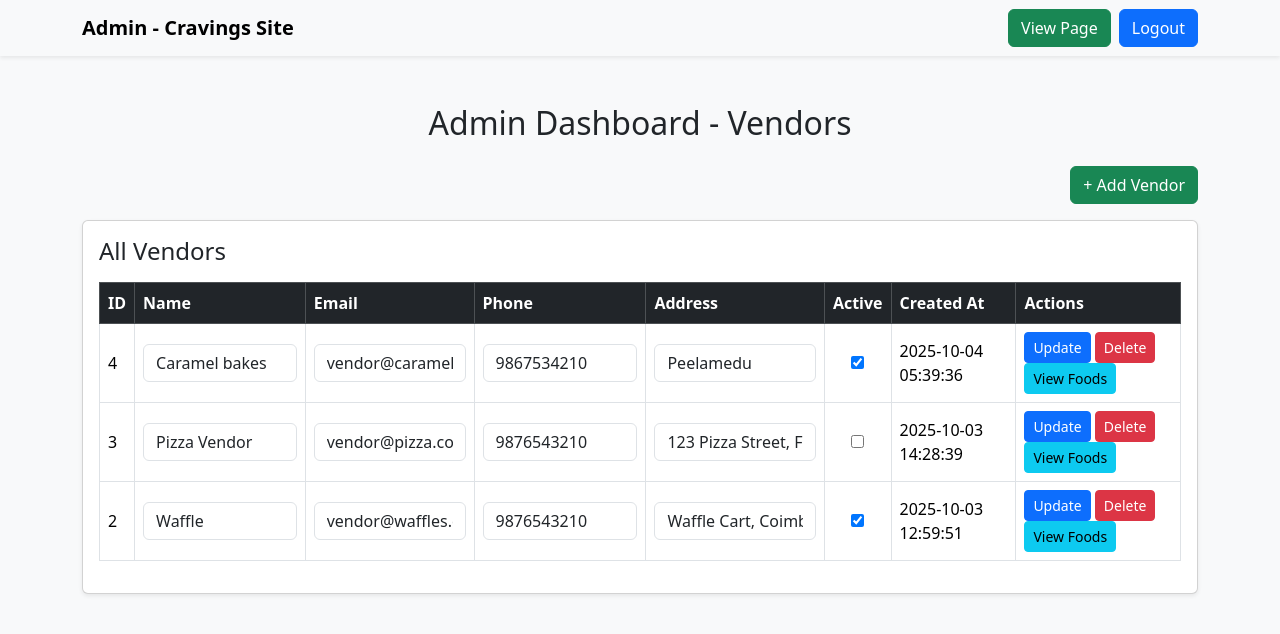
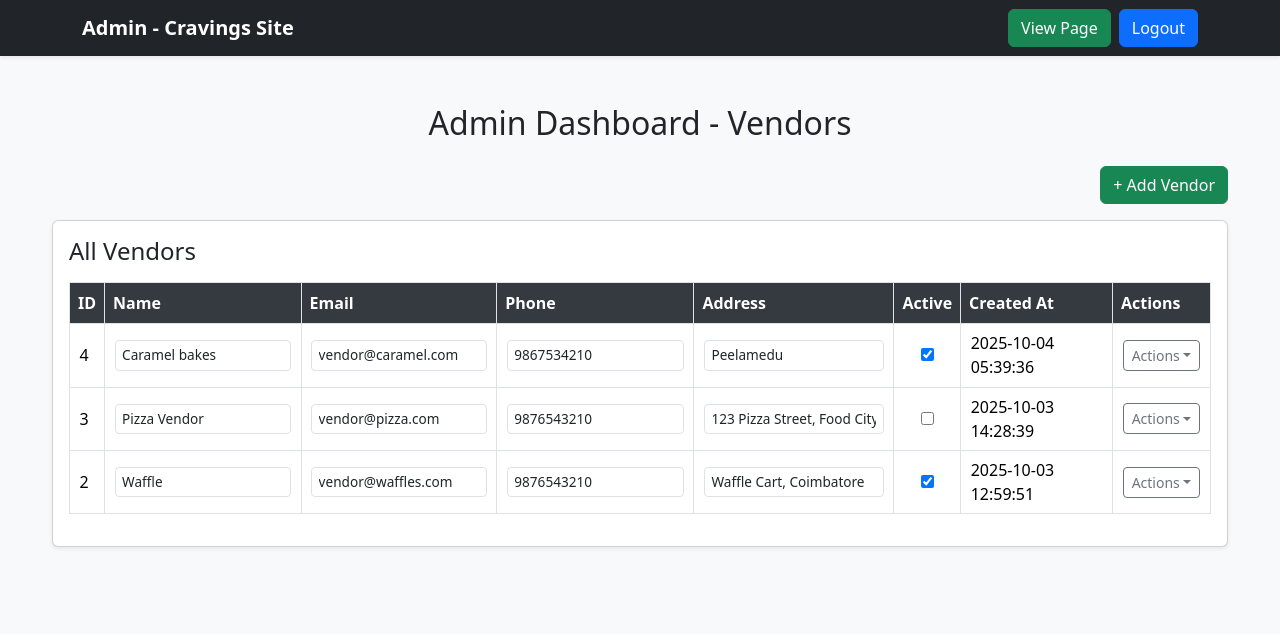
Before and after one commit to HariRooshan/foodie, a PHP site: page /dashboard_admin.php in a window 1280 px wide. Shown: the top 634 px of the page. Run offline with PHP 8.4, Linux system fonts and the light colour scheme; a user stored in the database is signed in; data comes from the database, SQL or seed files in the repository.

Commit message:
ui change in admin dashboard

```diff
--- a/dashboard_admin.php
+++ b/dashboard_admin.php
@@ -67,9 +67,37 @@ if (isset($_GET['vendor_id'])) {
     <meta charset="UTF-8">
     <title>Admin Dashboard - Vendors</title>
     <link href="https://cdn.jsdelivr.net/npm/bootstrap@5.3.2/dist/css/bootstrap.min.css" rel="stylesheet">
+    <style>
+        /* Make tables more readable and less cramped */
+        .table-custom thead th {
+            vertical-align: middle;
+            background: #343a40;
+            color: #fff;
+        }
+        .table-custom tbody td {
+            padding: .45rem .6rem;
+            vertical-align: middle;
+        }
+        /* make inline form controls smaller to fit in table */
+        .table-custom .form-control-sm {
+            padding: .25rem .4rem;
+            font-size: .85rem;
+            height: auto;
+        }
+        .action-btns .btn {
+            margin-right: .25rem;
+        }
+        /* responsive tweaks */
+        @media (max-width: 767px) {
+            .table-custom thead { display: none; }
+            .table-custom tbody td { display: block; width: 100%; }
+            .table-custom tbody tr { margin-bottom: 1rem; display: block; border: 1px solid #e9ecef; border-radius: 6px; }
+            .table-custom tbody td:before { content: attr(data-label); font-weight: 600; display: inline-block; width: 110px; }
+        }
+    </style>
 </head>
 <body class="bg-light">
-<nav class="navbar navbar-expand-lg bg-light shadow-sm">
+<nav class="navbar navbar-expand-lg navbar-dark bg-dark shadow-sm">
     <div class="container">
         <!-- Brand on the left -->
         <a class="navbar-brand fw-bold" href="#">Admin - Cravings Site</a>
@@ -82,7 +110,7 @@ if (isset($_GET['vendor_id'])) {
     </div>
 </nav>
 
-<div class="container mt-5">
+<div class="container mt-5 dashboard-inner">
     <h2 class="mb-4 text-center">Admin Dashboard - Vendors</h2>
 
     <?php if ($success): ?>
@@ -99,8 +127,8 @@ if (isset($_GET['vendor_id'])) {
         <div class="card-body">
             <h4 class="card-title mb-3">All Vendors</h4>
             <div class="table-responsive">
-                <table class="table table-bordered table-hover align-middle">
-                    <thead class="table-dark">
+                <table class="table table-bordered table-hover align-middle table-custom">
+                    <thead>
                         <tr>
                             <th>ID</th>
                             <th>Name</th>
@@ -118,17 +146,24 @@ if (isset($_GET['vendor_id'])) {
                             <tr>
                                 <form method="POST">
                                     <input type="hidden" name="vendor_id" value="<?= $v['vendor_id'] ?>">
-                                    <td><?= $v['vendor_id'] ?></td>
-                                    <td><input type="text" name="name" class="form-control" value="<?= htmlspecialchars($v['name']) ?>"></td>
-                                    <td><input type="email" name="email" class="form-control" value="<?= htmlspecialchars($v['email']) ?>"></td>
-                                    <td><input type="text" name="phone" class="form-control" value="<?= htmlspecialchars($v['phone']) ?>"></td>
-                                    <td><input type="text" name="address" class="form-control" value="<?= htmlspecialchars($v['address']) ?>"></td>
-                                    <td class="text-center"><input type="checkbox" name="is_active" <?= $v['is_active'] ? 'checked' : '' ?>></td>
-                                    <td><?= $v['created_at'] ?></td>
-                                    <td>
-                                        <button type="submit" name="update_vendor" class="btn btn-sm btn-primary">Update</button>
-                                        <button type="submit" name="delete_vendor" class="btn btn-sm btn-danger" onclick="return confirm('Are you sure you want to delete this vendor?')">Delete</button>
-                                        <a href="dashboard_admin.php?vendor_id=<?= $v['vendor_id'] ?>" class="btn btn-sm btn-info">View Foods</a>
+                                    <td data-label="ID"><?= $v['vendor_id'] ?></td>
+                                    <td data-label="Name"><input type="text" name="name" class="form-control form-control-sm" value="<?= htmlspecialchars($v['name']) ?>"></td>
+                                    <td data-label="Email"><input type="email" name="email" class="form-control form-control-sm" value="<?= htmlspecialchars($v['email']) ?>"></td>
+                                    <td data-label="Phone"><input type="text" name="phone" class="form-control form-control-sm" value="<?= htmlspecialchars($v['phone']) ?>"></td>
+                                    <td data-label="Address"><input type="text" name="address" class="form-control form-control-sm" value="<?= htmlspecialchars($v['address']) ?>"></td>
+                                    <td class="text-center" data-label="Active"><input type="checkbox" name="is_active" <?= $v['is_active'] ? 'checked' : '' ?>></td>
+                                    <td data-label="Created At"><?= $v['created_at'] ?></td>
+                                    <td data-label="Actions">
+                                        <div class="d-flex justify-content-center">
+                                            <div class="btn-group">
+                                                <button type="button" class="btn btn-sm btn-outline-secondary dropdown-toggle" data-bs-toggle="dropdown" aria-expanded="false">Actions</button>
+                                                <ul class="dropdown-menu">
+                                                    <li><a class="dropdown-item action-update" href="#">Update</a></li>
+                                                    <li><a class="dropdown-item action-delete" href="#">Delete</a></li>
+                                                    <li><a class="dropdown-item" href="dashboard_admin.php?vendor_id=<?= $v['vendor_id'] ?>">View Foods</a></li>
+                                                </ul>
+                                            </div>
+                                        </div>
                                     </td>
                                 </form>
                             </tr>
@@ -143,7 +178,7 @@ if (isset($_GET['vendor_id'])) {
     </div>
 
     <?php if ($vendorFoods): ?>
-        <div class="card shadow-sm">
+        <div class="card shadow-sm vendor-foods-card">
             <div class="card-body">
                 <h4 class="card-title">Foods Sold by Vendor #<?= $vendor_id ?></h4>
                 <div class="table-responsive">
@@ -186,6 +221,38 @@ if (isset($_GET['vendor_id'])) {
 
 </div>
 
+    <style>
+        /* widen content a bit and add bottom spacing */
+        .dashboard-inner { max-width: 1200px; padding-bottom: 3rem; }
+        /* give vendor foods card extra bottom space so it doesn't clash with page bottom */
+        .vendor-foods-card { margin-bottom: 4rem; }
+    </style>
+
+    <script src="https://cdn.jsdelivr.net/npm/bootstrap@5.3.2/dist/js/bootstrap.bundle.min.js"></script>
+    <script>
+    // Delegate clicks from dropdown to the row form
+    document.addEventListener('click', function(e){
+        if (e.target.matches('.action-update')) {
+            e.preventDefault();
+            var row = e.target.closest('tr');
+            var form = row.querySelector('form');
+            // create hidden input to trigger update
+            var inp = document.createElement('input'); inp.type='hidden'; inp.name='update_vendor'; inp.value='1';
+            form.appendChild(inp);
+            form.submit();
+        }
+        if (e.target.matches('.action-delete')) {
+            e.preventDefault();
+            if (!confirm('Are you sure you want to delete this vendor?')) return;
+            var row = e.target.closest('tr');
+            var form = row.querySelector('form');
+            var inp = document.createElement('input'); inp.type='hidden'; inp.name='delete_vendor'; inp.value='1';
+            form.appendChild(inp);
+            form.submit();
+        }
+    });
+    </script>
+
 </body>
 </html>
 
```
